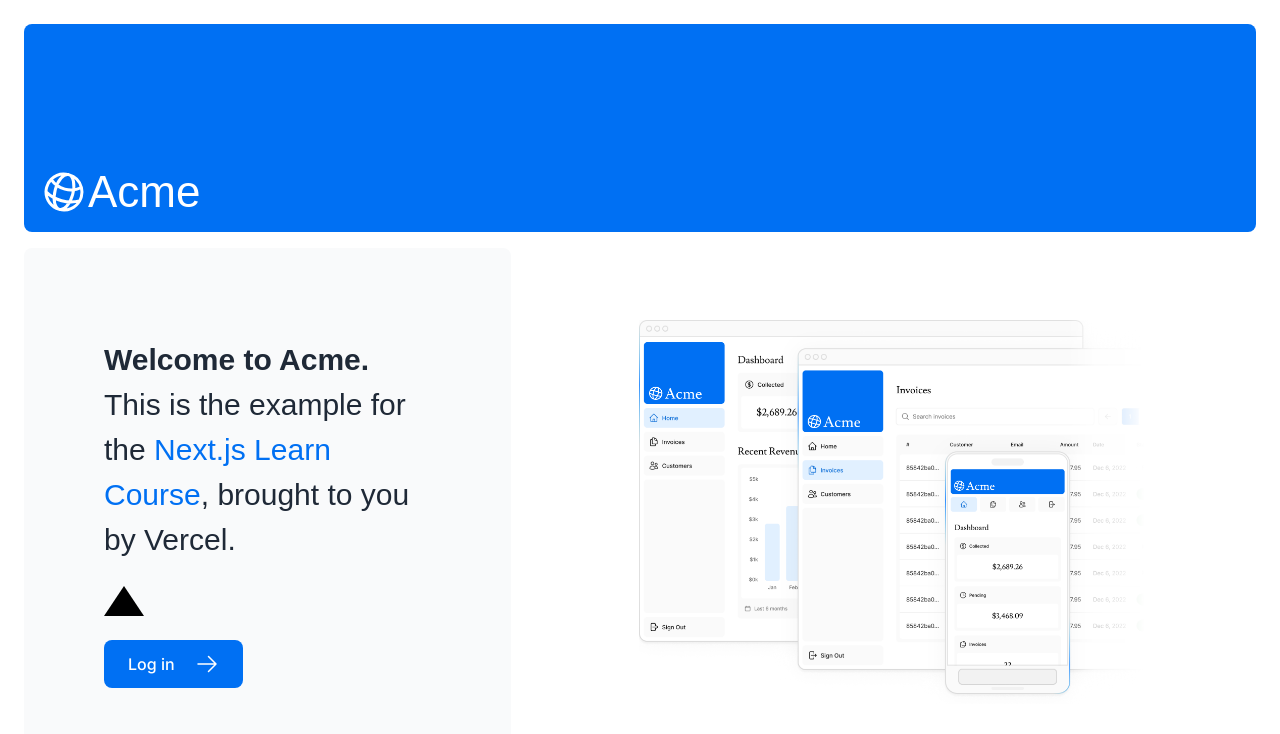
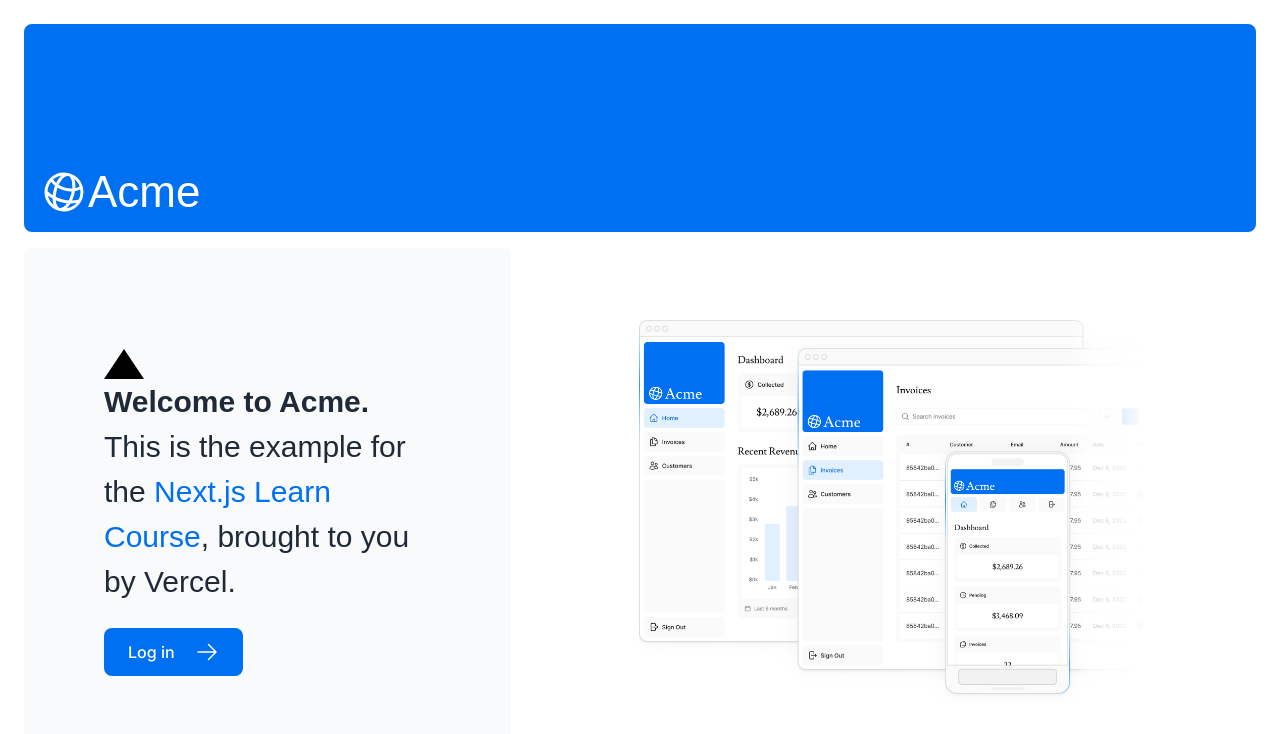
Before and after one commit to w3tsadev/next-dashboard, a Next.js app: page / in a window 1280 px wide. Shown: the top 734 px of the page. Built offline with nearby package versions, Linux system fonts and the light colour scheme; a web font is replaced by a local one.

Commit message:
second commit

```diff
--- a/app/page.tsx
+++ b/app/page.tsx
@@ -16,13 +16,13 @@
           <p
             className={`${lusitana.className} text-gray-800 placeholder:text-xl md:text-3xl md:leading-normal`}
           >
+            <div className={styles.shape} />
             <strong>Welcome to Acme.</strong> This is the example for the{' '}
             <a href="https://nextjs.org/learn/" className="text-blue-500">
               Next.js Learn Course
             </a>
             , brought to you by Vercel.
           </p>
-          <div className={styles.shape} />
           <Link
             href="/login"
             className="flex items-center gap-5 self-start rounded-lg bg-blue-500 px-6 py-3 text-sm font-medium text-white transition-colors hover:bg-blue-400 md:text-base"
```
